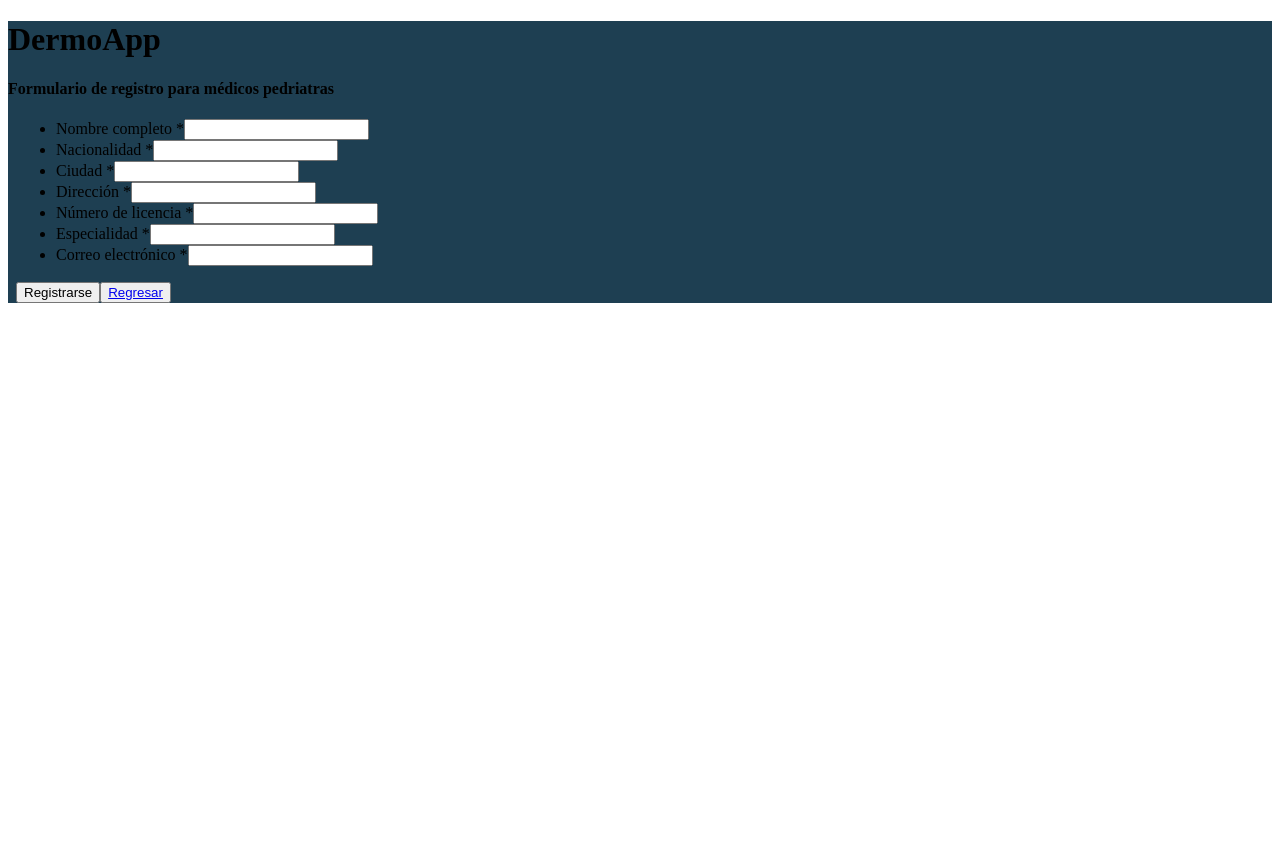
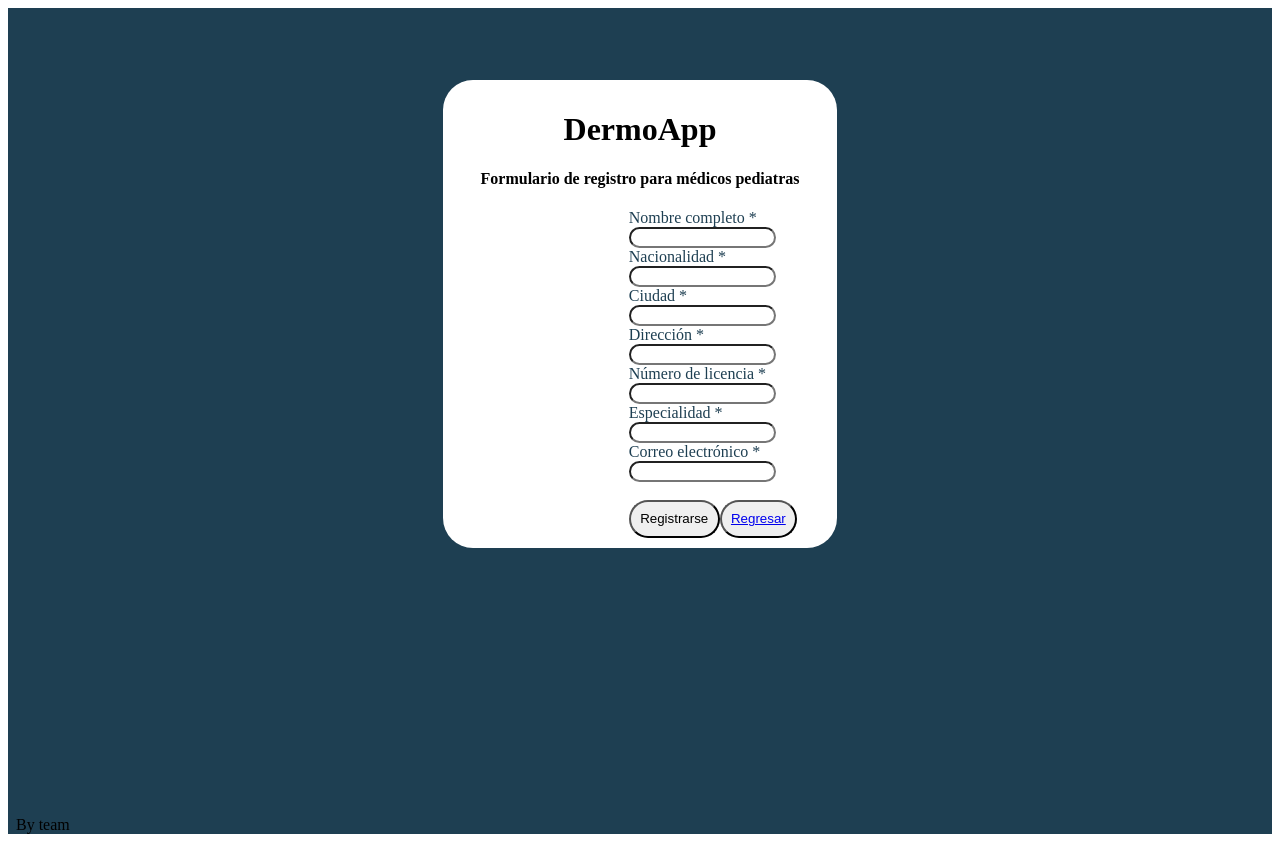
Before and after one commit to maridelvalle15/MISO-dermoapp-grupo12, an Angular app in the folder front/: page /registro in a window 1280 px wide. Before the commit the page ends 800 px from the top, so only its background shows below. Built offline with nearby package versions, Linux system fonts and the light colour scheme.

Commit message:
Ajustes a formulario
Ajustes a formulario

```diff
--- a/front/src/app/registro/registro.component.css
+++ b/front/src/app/registro/registro.component.css
@@ -1,3 +1,25 @@
 html {
   background-color:#1e3f52 ;
 }
+
+form{
+  padding-left: 11em;
+  color:#1e3f52 ;
+}
+
+div {
+  background-color: white;
+  margin: auto;
+  width: 30%;
+  border-radius: 30px;
+  padding: 10px;
+}
+
+button{
+  border-radius: 20px;
+  padding: 0.7em;
+}
+input{
+  border-radius: 20px;
+  width: 70%;
+}
--- a/front/src/app/registro/registro.component.html
+++ b/front/src/app/registro/registro.component.html
@@ -7,49 +7,48 @@
   <meta name="viewport" content="width=device-width, initial-scale=1.0">
   <title>Document</title>
 </head>
-<header>
-  <div>
-    <h1>DermoApp</h1>
-    <h4>Formulario de registro para médicos pedriatras</h4>
-  </div>
-</header>
 
 <body>
-  <form>
-    <ul>
-      <li>
-        <label for="nombre">Nombre completo *</label>
-        <input type="text" id="nombre" name="usuario_name">
-      </li>
-      <li>
-        <label for="nacionalidad">Nacionalidad *</label>
-        <input type="text" id="nacionalidad" name="usuario_nacionalidad">
-      </li>
-      <li>
-        <label for="ciudad">Ciudad *</label>
-        <input type="text" id="ciudad" name="usuario_ciudad">
-      </li>
-      <li>
-        <label for="direccion">Dirección *</label>
-        <input type="text" id="direccion" name="usuario_direccion">
-      </li>
-      <li>
-        <label for="licencia">Número de licencia *</label>
-        <input type="number" id="licencia" name="usuario_licencia">
-      </li>
-      <li>
-        <label for="especialidad">Especialidad *</label>
-        <input type="text" id="mail" name="user_mail">
-      </li>
-      <li>
-        <label for="email">Correo electrónico *</label>
-        <input type="email" id="mail" name="usuario_email">
-      </li>
-    </ul>
-  </form>
+  <br><br><br><br>
+  <div>
+    <h1 style="text-align: center;">DermoApp</h1>
+    <h4 style="text-align: center;">Formulario de registro para médicos pediatras</h4>
+    <form>
 
-  <button><a>Registrarse </a></button>
-  <button><a href="/">Regresar </a></button>
+      <label for="nombre">Nombre completo *</label> <br>
+      <input type="text" id="nombre" name="usuario_name"><br>
+
+
+      <label for="nacionalidad">Nacionalidad *</label><br>
+      <input type="text" id="nacionalidad" name="usuario_nacionalidad"><br>
+
+
+      <label for="ciudad">Ciudad *</label><br>
+      <input type="text" id="ciudad" name="usuario_ciudad"><br>
+
+      <label for="direccion">Dirección *</label><br>
+      <input type="text" id="direccion" name="usuario_direccion"><br>
+
+      <label for="licencia">Número de licencia *</label><br>
+      <input type="number" id="licencia" name="usuario_licencia"><br>
+
+      <label for="especialidad">Especialidad *</label><br>
+      <input type="text" id="mail" name="user_mail"><br>
+
+      <label for="email">Correo electrónico *</label><br>
+      <input type="email" id="mail" name="usuario_email"><br><br>
+
+      <button><a>Registrarse </a></button>
+      <button><a href="/">Regresar </a></button>
+
+    </form>
+  </div>
+  <footer>
+    <br><br><br><br><br><br><br><br><br><br><br><br><br><br>
+    <p>By team</p>
+  </footer>
+
+
 
 
 </body>
```
